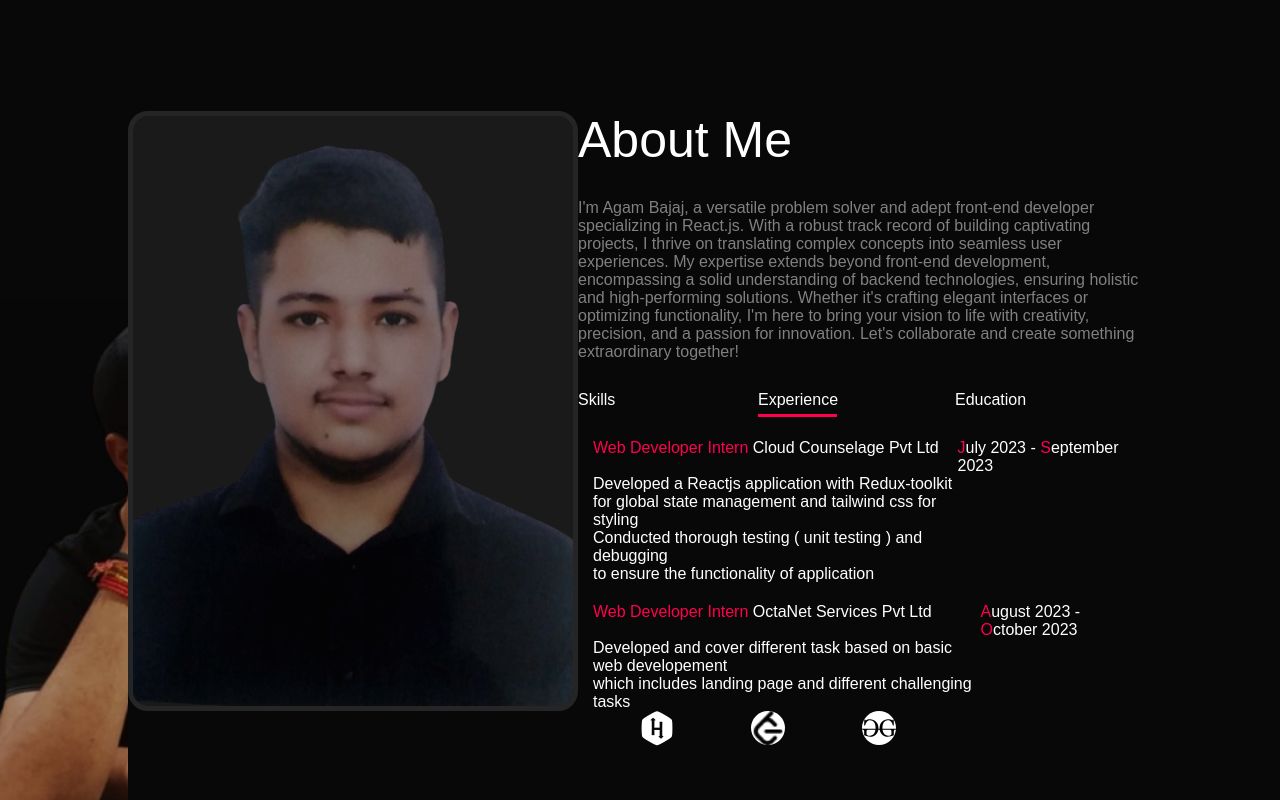
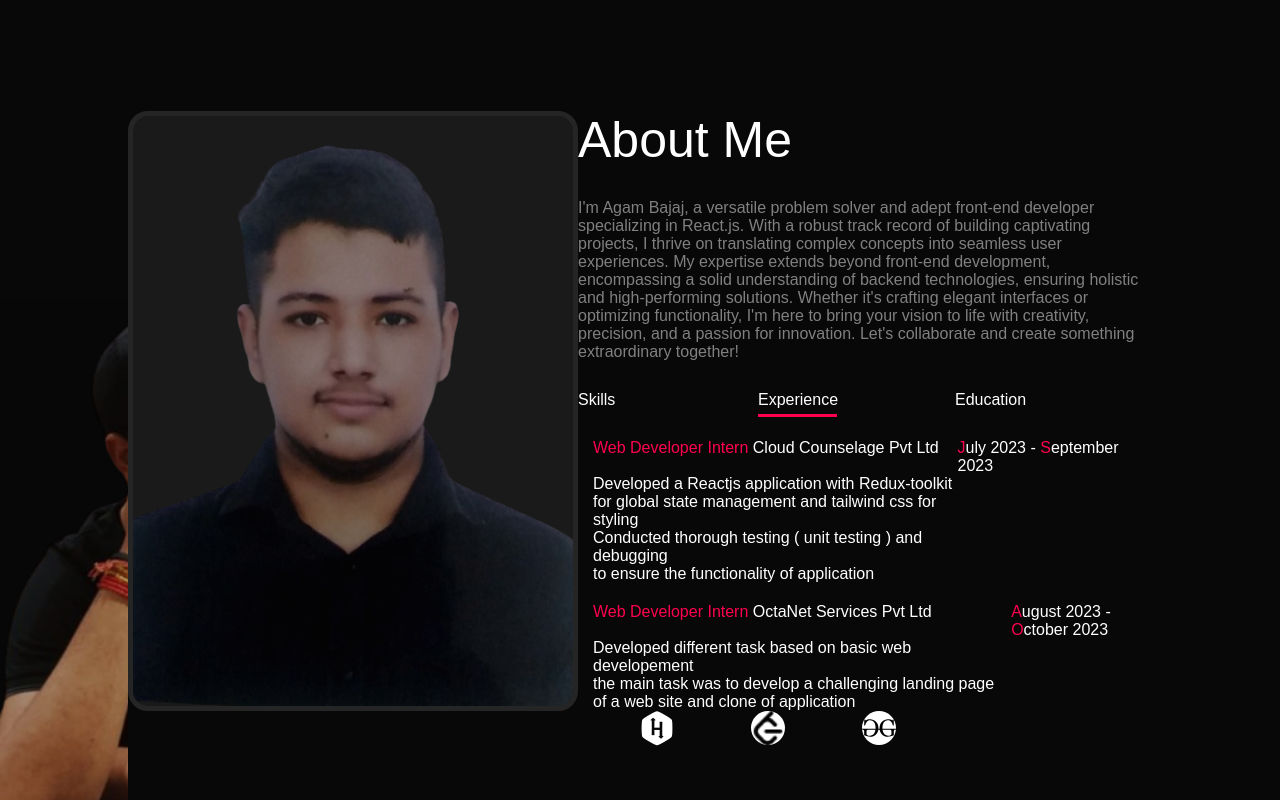
Before and after one commit to Agam118/Portfolio, a plain HTML site: page index.html in a window 1280 px wide. Both pictures are taken after a click on the element "Experience". Shown: the part 894-1694 px from the top of the page. Drawn offline with nearby package versions, Linux system fonts and the light colour scheme; files whose address does not match are found by name.

Commit message:
Update index.html

```diff
--- a/index.html
+++ b/index.html
@@ -78,7 +78,7 @@
                  <div class="date-1"><span>J</span>uly 2023 - <span>S</span>eptember 2023</div>
             </li>
             <li class="date">
-               <div><span>Web Developer Intern</span> OctaNet Services Pvt Ltd<br><br>Developed and cover different task based on basic web developement<br>which includes landing page and different challenging tasks  </div>
+               <div><span>Web Developer Intern</span> OctaNet Services Pvt Ltd<br><br>Developed different task based on basic web developement<br>the main task was to develop a challenging landing page of a web site and clone of application</div>
                <div class="date-1"><span>A</span>ugust 2023 - <span>O</span>ctober 2023</div>
             </li>
           </ul>
```
